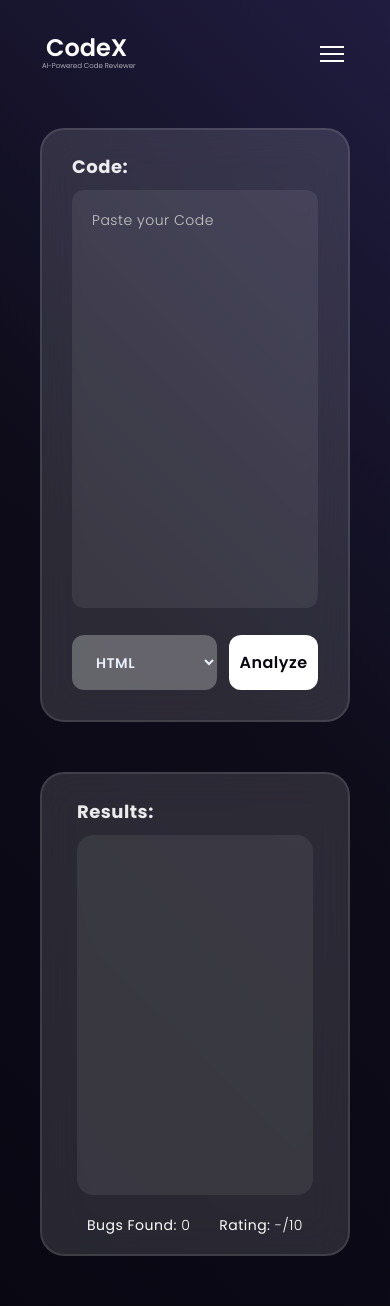
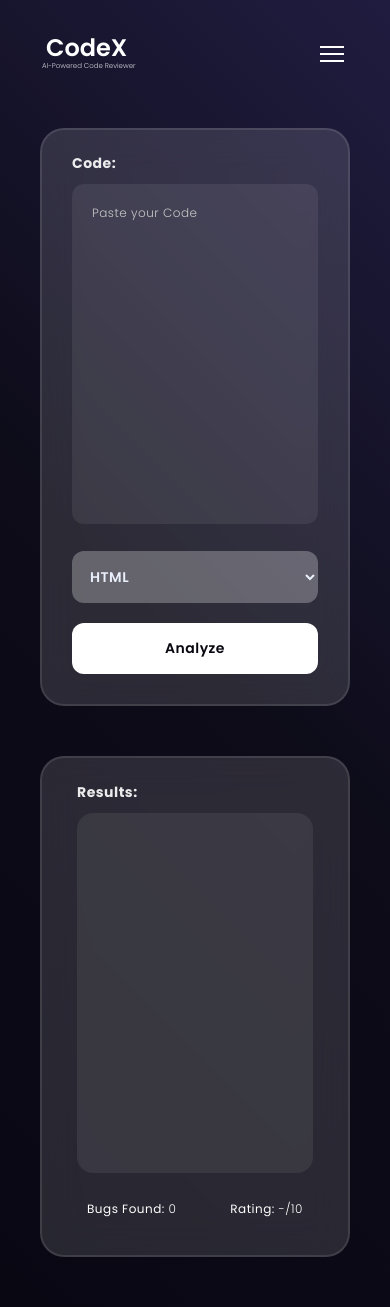
Before and after one commit to iamNVN/codex, a React (Create React App) app in the folder frontend/: page /dashboard in a window 390 px wide. Built offline with nearby package versions, Linux system fonts and the light colour scheme; no server answers.

Commit message:
responsive

```diff
--- a/frontend/src/components/Logout.js
+++ b/frontend/src/components/Logout.js
@@ -5,7 +5,7 @@ const Logout = () => {
     const navigate = useNavigate();
 
     useEffect(() => {
-        fetch(`${process.env.REACT_APP_HOST_URL}/api/logout`, {
+        fetch(`${process.env.REACT_APP_HOST_URL}api/logout`, {
             method: 'GET',
             credentials: 'include',
             headers: {
--- a/frontend/src/pages/History.js
+++ b/frontend/src/pages/History.js
@@ -13,7 +13,7 @@ const History = () => {
 
     useEffect(() => {
       // Fetch user details and historiesS
-      fetch(`${process.env.REACT_APP_HOST_URL}/api/home`, {
+      fetch(`${process.env.REACT_APP_HOST_URL}api/home`, {
           method: 'GET',
           credentials: 'include', // Include session cookies
           headers: {
@@ -40,7 +40,7 @@ const History = () => {
       });
 
       // Fetch histories
-      fetch(`${process.env.REACT_APP_HOST_URL}/api/history`, {
+      fetch(`${process.env.REACT_APP_HOST_URL}api/history`, {
           method: 'POST',
           credentials: 'include', // Include session cookies
           headers: {
@@ -58,8 +58,8 @@ const History = () => {
               histories.map((item, index) => ({
                   id: histories.length - index, // Serial number
                   dateTime: new Date(item.dateTime).toLocaleString(),
-                  code: <a href={`${process.env.REACT_APP_HOST_URL}/api/getCode/${item._id}`} target="_blank" rel="noopener noreferrer">View Code</a>,
-                  review: <a href={`${process.env.REACT_APP_HOST_URL}/api/getReview/${item._id}`} target="_blank" rel="noopener noreferrer">View Review</a>,
+                  code: <a href={`${process.env.REACT_APP_HOST_URL}api/getCode/${item._id}`} target="_blank" rel="noopener noreferrer">View Code</a>,
+                  review: <a href={`${process.env.REACT_APP_HOST_URL}api/getReview/${item._id}`} target="_blank" rel="noopener noreferrer">View Review</a>,
                   bugsFound: item.bugs,
                   rating: item.rating,
               }))
--- a/frontend/src/pages/Home.js
+++ b/frontend/src/pages/Home.js
@@ -40,7 +40,7 @@ const Home = () => {
     const language = e.target.lang.value;
 
     try {
-      const response = await fetch(`${process.env.REACT_APP_HOST_URL}/api/analyze`, {
+      const response = await fetch(`${process.env.REACT_APP_HOST_URL}api/analyze`, {
         method: 'POST',
         credentials: 'include',
         headers: { 'Content-Type': 'application/json' },
@@ -70,7 +70,7 @@ const Home = () => {
   const { username, setUsername } = useContext(UserContext);
 
   useEffect(() => {
-    fetch(`${process.env.REACT_APP_HOST_URL}/api/home`, {
+    fetch(`${process.env.REACT_APP_HOST_URL}api/home`, {
       method: 'GET',
       credentials: 'include', // Include session cookies
       headers: {
@@ -123,7 +123,7 @@ const Home = () => {
         }}
         >Code:</h3>
         <textarea className={styles.home_textarea} placeholder="Paste your Code" rows="18" id="codeInput" name="codeInput" required></textarea>
-          <div style={{
+        <div className={styles.home_analyzeflex} style={{
           display: 'flex',
           marginTop: '20px',
           justifyContent: 'space-between',
@@ -166,7 +166,7 @@ const Home = () => {
         <div id="results" className={styles.custom_textarea} tabindex="0">
           <ReactMarkdown>
             {results}</ReactMarkdown></div>
-          <div style={{
+        <div className={styles.home_resultsflex} style={{
           display: 'flex',
           justifyContent: 'space-between',
           padding: '5px 10px',
--- a/frontend/src/pages/Login.js
+++ b/frontend/src/pages/Login.js
@@ -31,7 +31,7 @@ const Login = () => {
 
     useEffect(() => {
         // Fetch user session data
-        fetch(`${process.env.REACT_APP_HOST_URL}/api/home`, {
+        fetch(`${process.env.REACT_APP_HOST_URL}api/home`, {
             method: 'GET',
             credentials: 'include',
             headers: {
@@ -69,7 +69,7 @@ const Login = () => {
                 <div className={styles.shape}></div>
                 <div className={styles.shape}></div>
             </div>
-            <form action={`${process.env.REACT_APP_HOST_URL}/api/login`}  method="post" className={styles.login_form}>
+            <form action={`${process.env.REACT_APP_HOST_URL}api/login`}  method="post" className={styles.login_form}>
                 <h3>Login</h3>
                 {error && <span className={styles.error_msg}>{error}</span>}
                 <input
--- a/frontend/src/pages/Register.js
+++ b/frontend/src/pages/Register.js
@@ -92,7 +92,7 @@ const Register = () => {
                 <div className={styles.regshape}></div>
                 <div className={styles.regshape}></div>
             </div>
-            <form action={`${process.env.REACT_APP_HOST_URL}/api/register`}  method="post" className={styles.regform}>
+            <form action={`${process.env.REACT_APP_HOST_URL}api/register`}  method="post" className={styles.regform}>
                 <h3>Register</h3>
                 {errors.general && <span className={styles.regerror_title}>{errors.general}</span>}
                 <input
--- a/frontend/src/pages/Support.js
+++ b/frontend/src/pages/Support.js
@@ -41,7 +41,7 @@ const Settings = () => {
         const message = e.target.message.value;
 
         try {
-            const response = await fetch(`${process.env.REACT_APP_HOST_URL}/api/support`, {
+            const response = await fetch(`${process.env.REACT_APP_HOST_URL}api/support`, {
                 method: 'POST',
                 credentials: 'include',
                 headers: { 'Content-Type': 'application/json' },
@@ -95,7 +95,7 @@ const Settings = () => {
 
     useEffect(() => {
         // Fetch user details and histories
-        fetch(`${process.env.REACT_APP_HOST_URL}/api/home`, {
+        fetch(`${process.env.REACT_APP_HOST_URL}api/home`, {
             method: 'GET',
             credentials: 'include', // Include session cookies
             headers: {
@@ -131,7 +131,7 @@ const Settings = () => {
             <div style={{ padding: "0px 20px" }} className={styles.Supportcont}>
                 <div className={styles.loader} style={{ display: loading ? 'none' : 'none' }}></div>
                 <form onSubmit={handleSupportTicket} >
-                    <div style={{ color: "#fff", margin: "auto", display: "flex", justifyContent: "center", flexDirection: "column" }}>
+                    <div className={styles.formDiv}>
                         {/* <table  className={styles.settingsFormTable}>
                             <tr>
                             <label className={styles.settings_label}>Name:</label>
@@ -150,7 +150,7 @@ const Settings = () => {
                             <input type="text" placeholder="Username" id="username" name="uname" required className={styles.settings_input} />
                             </tr>
                         </table> */}
-                        <div style={{ display: "flex", padding: "0 110px" }}>
+                        <div className={styles.inputFlexgrp}>
                             <div className={styles.settings_formgrp}>
                                 <label className={styles.settings_label}>Name:</label>
                                 <input type="text" id="name" name="name" required className={styles.settings_input} />
--- a/frontend/src/styles/Home.module.css
+++ b/frontend/src/styles/Home.module.css
@@ -339,12 +339,19 @@ code {
 
   .home_form {
     width: auto;
+    height: 100%;
+    padding-bottom: 30px;
     margin: 0;
+  }
+  .home_textarea {
+    height: 300px;
+    font-size: 12px;
   }
 
   .feedback {
     width: auto;
-    height: 390px;
+    height: 100%;
+    padding-bottom: 30px;
     margin-top: 40px;
   }
 
@@ -352,4 +359,41 @@ code {
     height: 360px;
     margin-bottom: 12px;
   }
+  h3 {
+    font-size: 14px !important;
+  }
+  .analyze {
+    font-size: 14px;
+    padding: 0 20px;
+  }
+  .lang {
+    padding: 15px 14px;
+  }
+  option {
+
+    font-size: 14px;
+  }
 }
+
+@media (max-width: 400px){
+  .home_analyzeflex{
+    flex-direction: column;
+    gap: 20px;
+  }
+  .analyze {
+    padding: 15px 14px;
+    width: 100%;
+  }
+  .lang {
+    width: 100%;
+  }
+  .home_resultsflex{
+    flex-direction: row;
+    gap: 16px;
+    padding-top: 10px !important;
+    align-items: center;
+  }
+  .span_title,.span_value {
+    font-size: 12px;
+  }
+}
--- a/frontend/src/styles/Login.module.css
+++ b/frontend/src/styles/Login.module.css
@@ -153,6 +153,7 @@
         width: 97%;
     }
     .background {
+        width: 100%;
         overflow-x: clip;
     }
     }
--- a/frontend/src/styles/Register.module.css
+++ b/frontend/src/styles/Register.module.css
@@ -162,5 +162,6 @@
     }
     .regbackground {
         overflow-x: clip;
+    width: 100%;
     }
     }
```
Also changed, not shown: 1 other file (tests, documents, lock files or other folders). Lines whose indentation alone changed are shown as unchanged.
